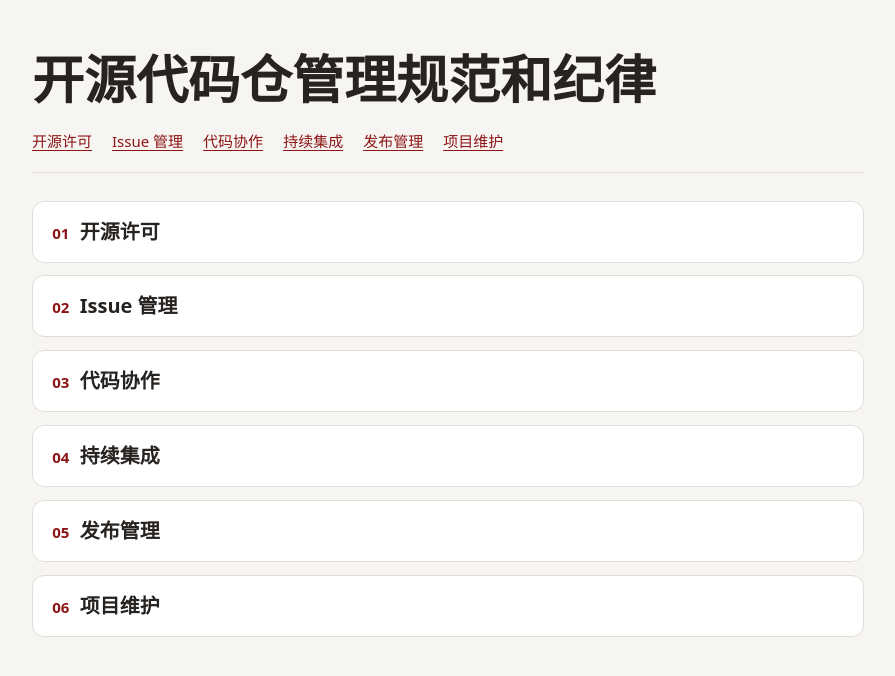
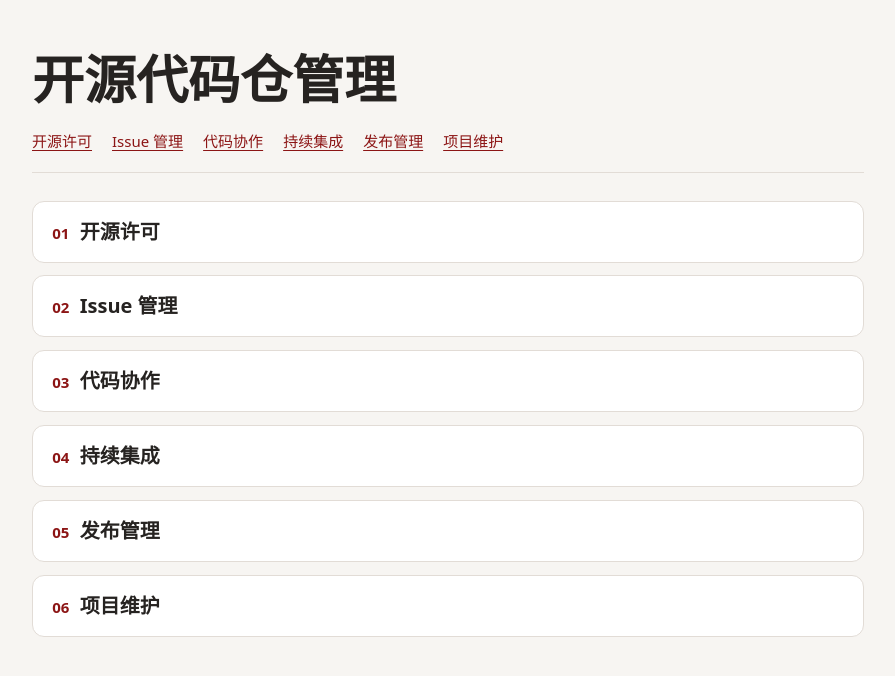
Before and after one commit to yiyualt/dsh-code-wiki, a website: page docs/open-source-repository-management.html in a window 1280 px wide. Shown: the whole page, without its empty margins (192-1087 px from the left). Drawn offline with Linux system fonts and the light colour scheme.

Commit message:
Rename open-source repository management outline

```diff
--- a/docs/project-progress.html
+++ b/docs/open-source-repository-management.html
@@ -3,7 +3,7 @@
 <head>
   <meta charset="utf-8">
   <meta name="viewport" content="width=device-width, initial-scale=1">
-  <title>开源代码仓管理规范和纪律 · DSH 代码百科</title>
+  <title>开源代码仓管理</title>
   <style>
     :root {
       color-scheme: light;
@@ -33,8 +33,6 @@
       font-size: clamp(2rem, 6vw, 3.25rem);
       line-height: 1.18;
     }
-
-    h1 span { display: inline-block; }
 
     nav {
       display: flex;
@@ -87,7 +85,7 @@
 <body>
   <main>
     <header>
-      <h1>开源代码仓<span>管理规范和纪律</span></h1>
+      <h1>开源代码仓管理</h1>
     </header>
 
     <nav aria-label="章节目录">
```
